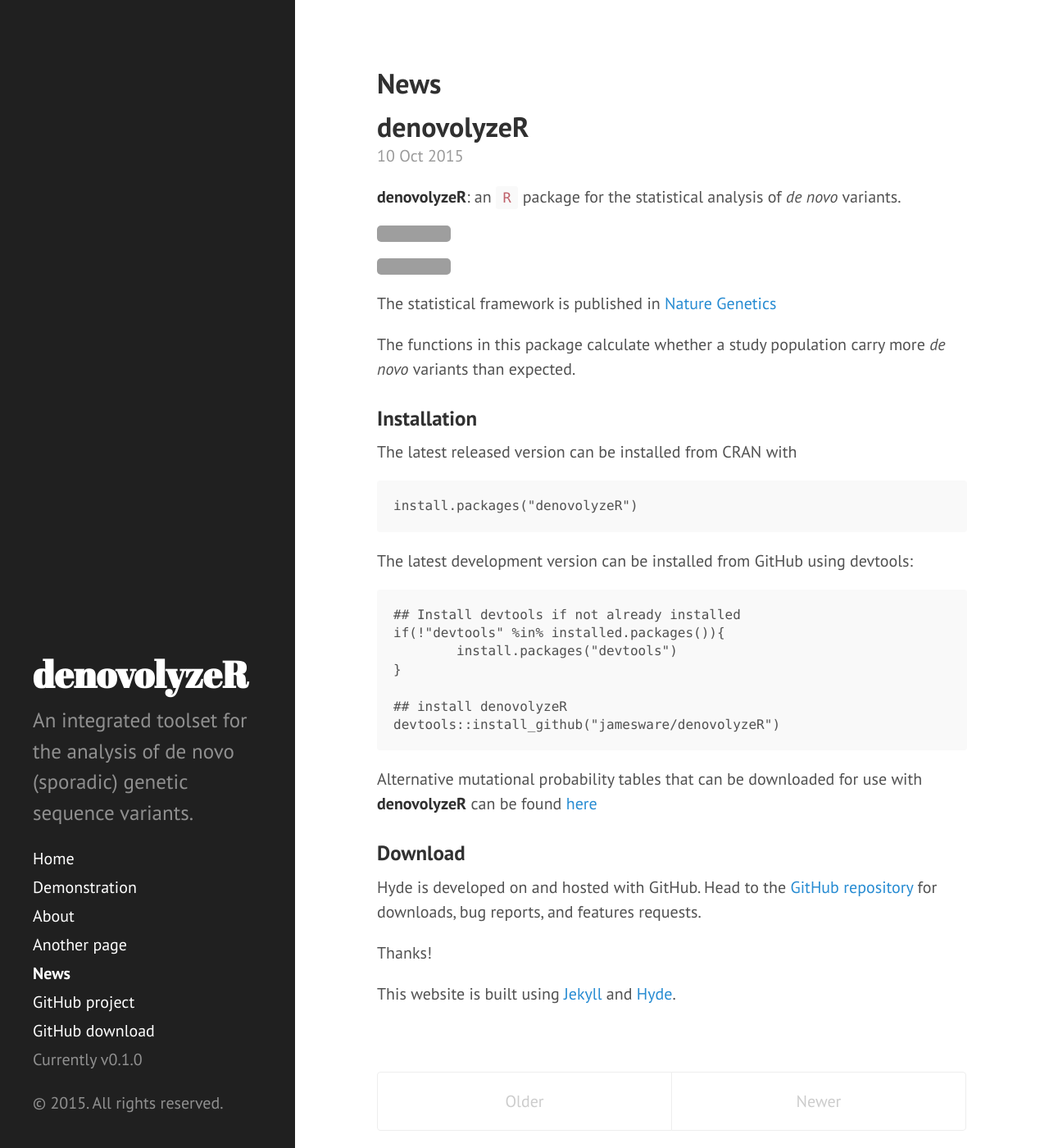
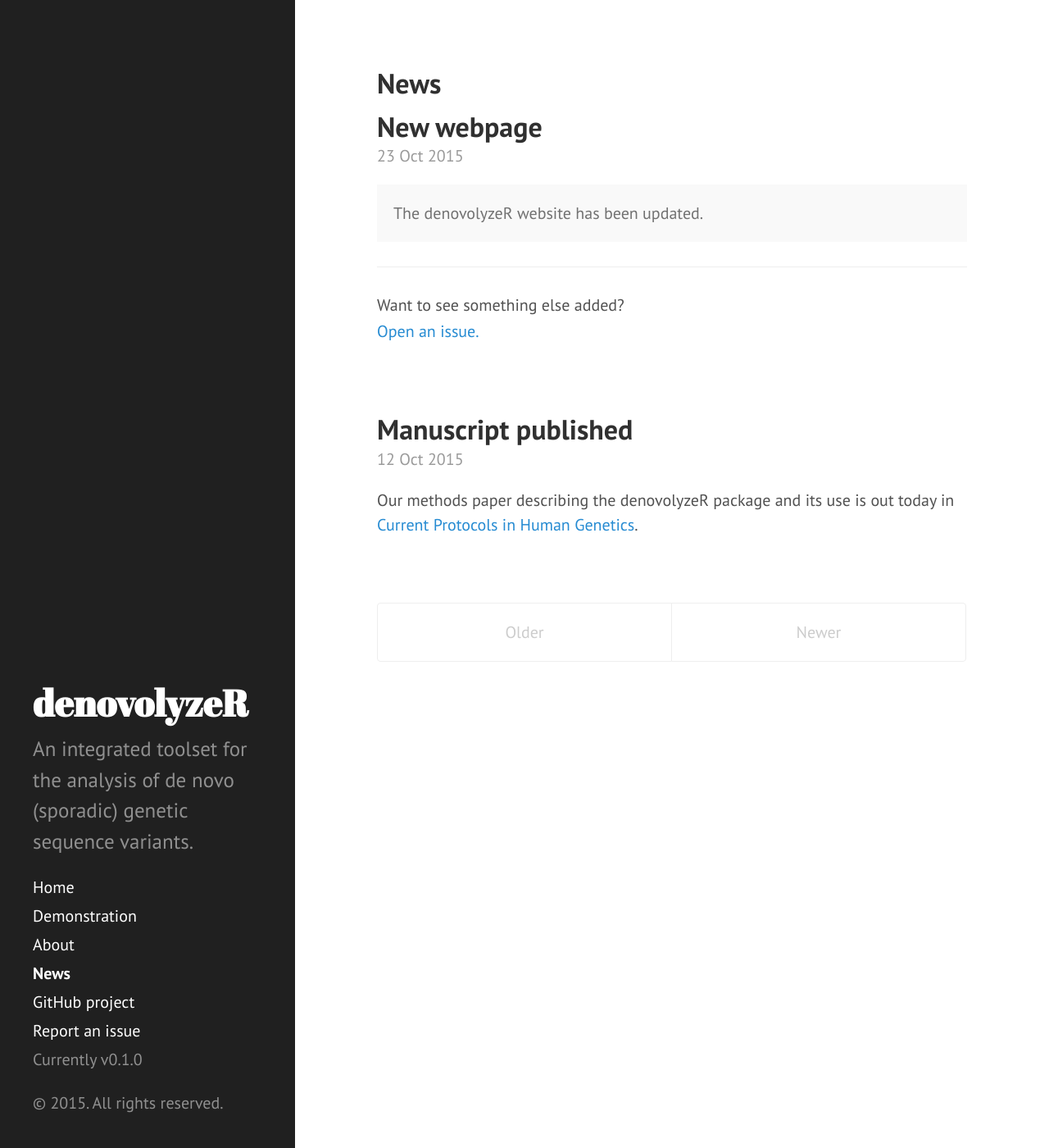
Before and after one commit to jamesware/denovolyzeR.org, a Jekyll site: the page built from news/index.html, in a window 1280 px wide and 1400 px high. Shown: the whole window at 82% size. Built offline with Jekyll 4.4.1, drawn with Linux system fonts in a browser that asks for light colours; Markdown is read by kramdown in place of the engine named in the settings; the list of posts is cut into pages by our own code; grey boxes are pictures that could not be loaded.

Commit message:
complete draft web site

````diff
--- a/_includes/sidebar.html
+++ b/_includes/sidebar.html
@@ -27,8 +27,8 @@
         {% endif %}
       {% endfor %}
 
-      <a class="sidebar-nav-item" href="{{ site.github.repo }}">GitHub project</a>
-      <a class="sidebar-nav-item" href="{{ site.github.repo }}/archive/v{{ site.version }}.zip">GitHub download</a>
+      <a class="sidebar-nav-item" target="_blank" href="{{ site.github.repo }}">GitHub project</a>
+      <a class="sidebar-nav-item" target="_blank" href="{{ site.github.repo }}/issues/new">Report an issue</a>
       <span class="sidebar-nav-item">Currently v{{ site.version }}</span>
     </nav>
 
--- a/_posts/2015-10-10-introducing-denovolyzeR.md
+++ /dev/null
@@ -1,47 +0,0 @@
----
-layout: post
-title: denovolyzeR
----
-
-**denovolyzeR**: an `R` package for the statistical analysis of *de novo* variants.
-
-[![Travis-CI Build Status](https://travis-ci.org/jamesware/denovolyzeR.png?branch=master)](https://travis-ci.org/jamesware/denovolyzeR)
-[![CRAN_Status_Badge](http://www.r-pkg.org/badges/version/denovolyzeR)](http://cran.r-project.org/package=denovolyzeR)
-
-The statistical framework is published in [Nature Genetics](http://www.nature.com/doifinder/10.1038/ng.3050)
-
-The functions in this package calculate whether a study population carry more *de novo* variants than expected.
-
-### Installation
-
-The latest released version can be installed from CRAN with
-
-```
-install.packages("denovolyzeR")
-```
-
-The latest development version can be installed from GitHub using devtools:
-
-```
-## Install devtools if not already installed
-if(!"devtools" %in% installed.packages()){
-	install.packages("devtools")
-}
-
-## install denovolyzeR
-devtools::install_github("jamesware/denovolyzeR")
-```
-
-Alternative mutational probability tables that can be downloaded for use with **denovolyzeR** can be found [here](/alternativeProbabilityTables/)
-
-
-
-
-### Download
-
-Hyde is developed on and hosted with GitHub. Head to the <a href="https://github.com/poole/hyde">GitHub repository</a> for downloads, bug reports, and features requests.
-
-Thanks!
-
-
-This website is built using [Jekyll](http://jekyllrb.com) and [Hyde](http://hyde.getpoole.com).
--- /dev/null
+++ b/_posts/2015-10-12-paper-out.md
@@ -0,0 +1,8 @@
+---
+layout: post
+title: Manuscript published
+---
+
+Our methods paper describing the denovolyzeR package and its use is out today in [Current Protocols in Human Genetics][cphg].
+
+[cphg]: http://onlinelibrary.wiley.com/doi/10.1002/0471142905.hg0725s87/abstract "Ware et al. Current Protocols in Human Genetics 2015"
--- /dev/null
+++ b/_posts/2015-10-23-new-webpage.md
@@ -0,0 +1,13 @@
+---
+layout: post
+title: New webpage
+---
+
+<div class="message">
+  The denovolyzeR website has been updated.
+</div>
+
+
+-----
+
+Want to see something else added? <a class="sidebar-nav-item" target="_blank" href="{{ site.github.repo }}/issues/new">Open an issue.</a>
--- a/about.md
+++ b/about.md
@@ -3,28 +3,18 @@
 title: About
 ---
 
-<p class="message">
-  Hey there! This page is included as an example. Feel free to customize it for your own use upon downloading. Carry on!
-</p>
+**denovolyzeR** is written and maintained by [James Ware], with contributions from [Kaitlin Samocha] and [Jason Homsy].  The underlying statistical model was developed by Kaitlin, working under the supervision of Mark Daly.
+The package was written using [R], [RStudio], devtools, roxygen, knitr, rmarkdown and dplyr, and is hosted on [GitHub], with [Travis CI] monitoring the build status of versions under development.
+The denovolyzeR manuscript, published in [Current Protocols in Human Genetics][cphg], was authored using rmarkdown and knitr, and the source code is available on [GitHub][cphgSource].  **find link**
 
-In the novel, *The Strange Case of Dr. Jeykll and Mr. Hyde*, Mr. Poole is Dr. Jekyll's virtuous and loyal butler. Similarly, Poole is an upstanding and effective butler that helps you build Jekyll themes. It's made by [@mdo](https://twitter.com/mdo).
+This website is built using [Jekyll](http://jekyllrb.com) and [Hyde](http://hyde.getpoole.com).
 
-There are currently two themes built on Poole:
-
-* [Hyde](http://hyde.getpoole.com)
-* [Lanyon](http://lanyon.getpoole.com)
-
-Learn more and contribute on [GitHub](https://github.com/poole).
-
-## Setup
-
-Some fun facts about the setup of this project include:
-
-* Built for [Jekyll](http://jekyllrb.com)
-* Developed on GitHub and hosted for free on [GitHub Pages](https://pages.github.com)
-* Coded with [Sublime Text 2](http://sublimetext.com), an amazing code editor
-* Designed and developed while listening to music like [Blood Bros Trilogy](https://soundcloud.com/maddecent/sets/blood-bros-series)
-
-Have questions or suggestions? Feel free to [open an issue on GitHub](https://github.com/poole/issues/new) or [ask me on Twitter](https://twitter.com/mdo).
-
-Thanks for reading!
+[James Ware]: http://www.imperial.ac.uk/people/j.ware
+[Kaitlin Samocha]: https://www.atgu.mgh.harvard.edu/people/kaitlin_samocha
+[Jason Homsy]: https://connects.catalyst.harvard.edu/Profiles/display/Person/90618
+[cphg]: http://onlinelibrary.wiley.com/doi/10.1002/0471142905.hg0725s87/abstract
+[GitHub]: https://github.com/jamesware/denovolyzeR/
+[cphgSource]: https://github.com/jamesware/denovolyzeR/
+[Travis CI]: https://travis-ci.org
+[R]: http://r-project.org/
+[RStudio]: http://rstudio.com
--- a/another.md
+++ /dev/null
@@ -1,10 +0,0 @@
----
-layout: page
-title: Another page
----
-
-<p class="message">
-	This is a bit of a test
-</p>
-
-I'm just seeing what happens
````
Also changed, not shown: _drafts/2012-02-06-whats-jekyll.md (deleted, +0 -12 lines), _drafts/2012-02-07-example-content.md (deleted, +0 -138 lines), _drafts/2015-11-01-CHD-paper.md (added, +8 -0 lines), index.md (+34 -18 lines), 1 other file.
